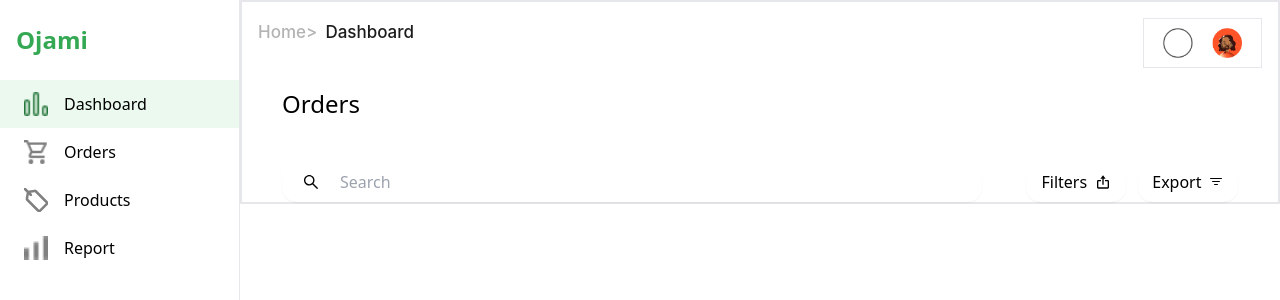
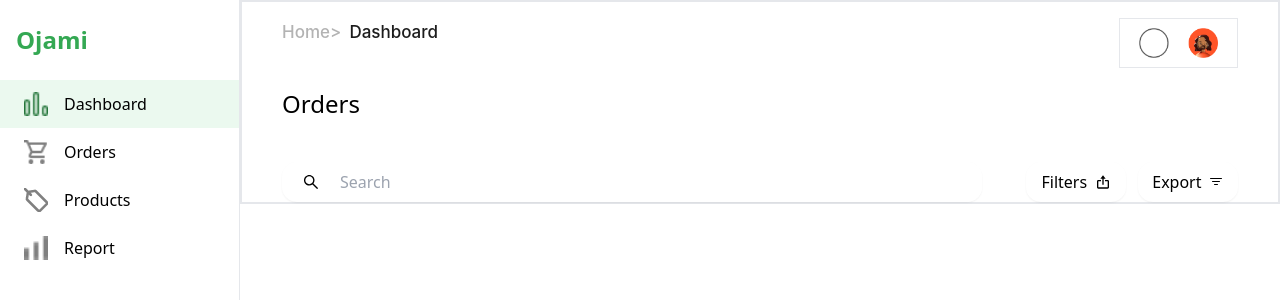
Before and after one commit to Lexpiper/Ojami-Admin-Dashboard, a React (Vite) app in the folder my-admin-dashboard/: page /orders in a window 1280 px wide. Shown: the top 300 px of the page. Built offline with nearby package versions, Linux system fonts and the light colour scheme; a web font is replaced by a local one.

Commit message:
add styling for consistency

```diff
--- a/my-admin-dashboard/src/components/Navbar/Navbar.tsx
+++ b/my-admin-dashboard/src/components/Navbar/Navbar.tsx
@@ -1,12 +1,14 @@
-import Ellipse9 from "../../assets/Ellipse9.png"
-import Ellipse10 from "../../assets/Ellipse10.png"
+import Ellipse9 from "../../assets/Ellipse9.png";
+import Ellipse10 from "../../assets/Ellipse10.png";
+import { useState } from "react";
 
 const Navbar = () => {
+  const [header, setheader] = useState("Dashboard");
   return (
-    <div className="h-16 w-full flex px-4 py-4">
+    <div className="h-16 w-full flex px-10 py-4">
       <div className="flex items-center  w-[168px] h-[28px] font-Sfd leading-[28px] font-medium text-[17px]">
         <span className="text-[#B3B3B3]">Home{">"}</span>
-        <span className="ml-2 text-[#1C1C1C]">Dashboard</span>
+        <span className="ml-2 text-[#1C1C1C]">{header}</span>
       </div>
       <div className="flex items-center justify-evenly ml-auto border w-[119.26px] h-[50.01px]">
         <img className="w-[30px] h-[29.9px]" src={Ellipse10} alt="image1" />
```
